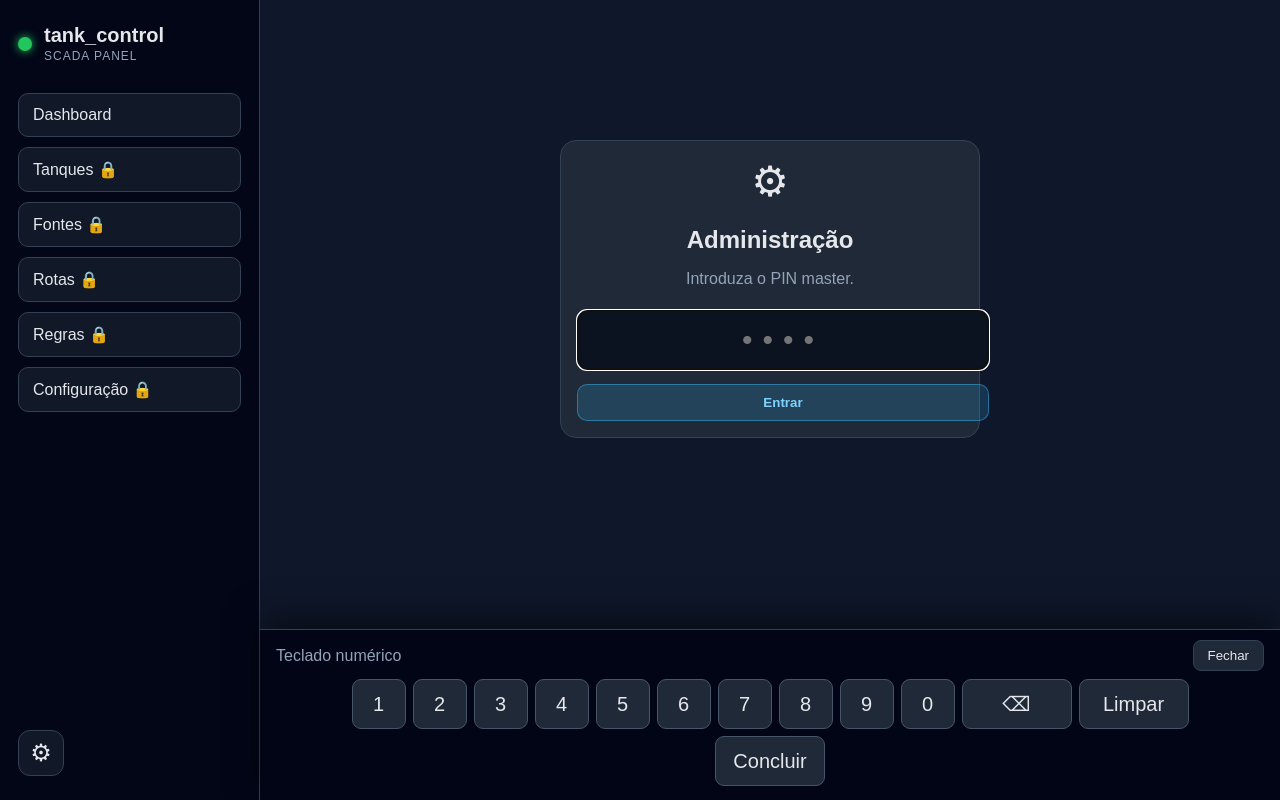
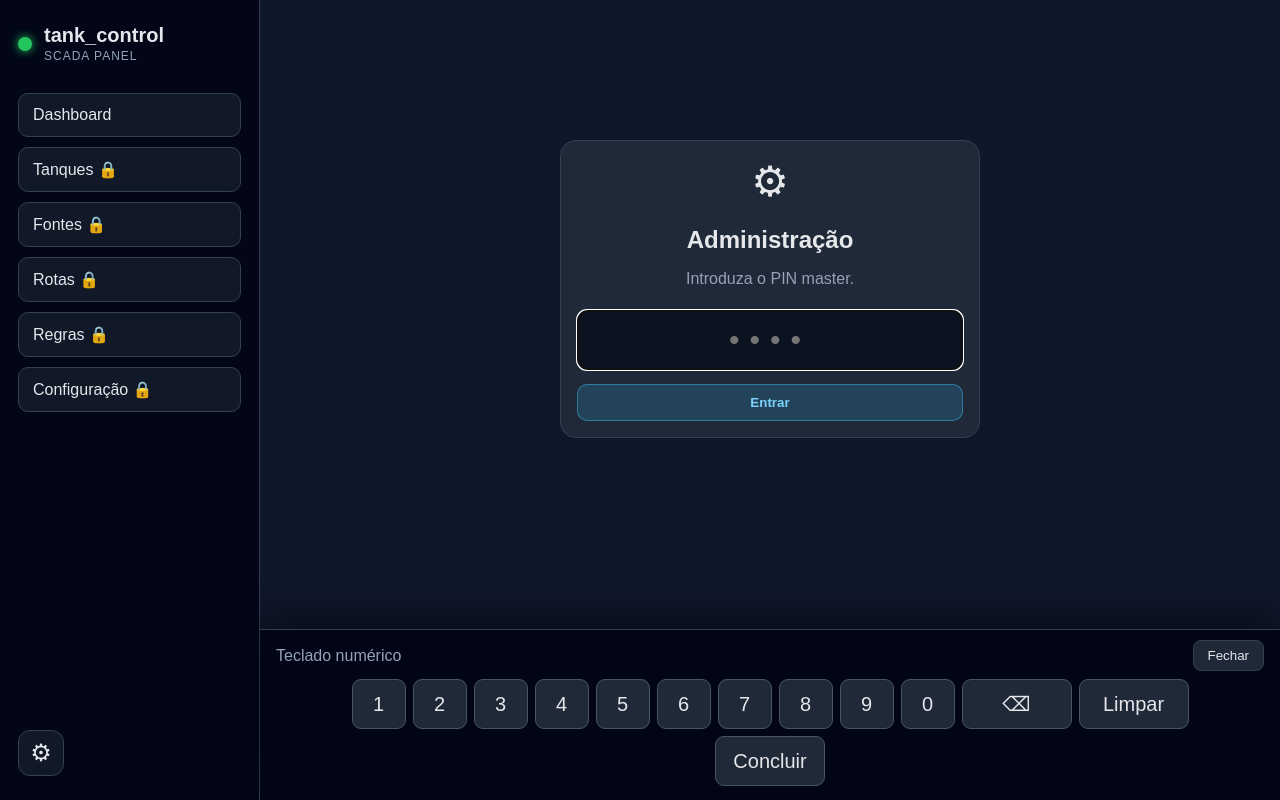
Before and after one commit to ViCor44/tank_control, a Flask app: page /master-login in a window 1280 px wide. Run offline with Flask 3, Linux system fonts and the light colour scheme; data that the repository does not hold is empty.

Commit message:
fix: constrain master PIN field layout

```diff
--- a/static/css/app.css
+++ b/static/css/app.css
@@ -43,11 +43,12 @@ body {
 .gear-popover a:hover, .gear-popover button:hover { background: var(--panel-2); color: var(--blue); }
 .gear-popover form { margin: 0; }
 .auth-shell { flex: 1; display: grid; place-items: center; }
-.auth-card { width: min(420px, 100%); text-align: center; padding: 32px; }
+.auth-card { width: min(420px, 100%); min-width: 0; overflow: hidden; text-align: center; padding: 32px; }
 .auth-icon { font-size: 42px; }
 .auth-card h2 { margin-bottom: 8px; }
 .auth-card p, .muted { color: var(--muted); }
-.pin-form { display: grid; gap: 14px; margin-top: 22px; }
+.pin-form { display: grid; width: 100%; min-width: 0; gap: 14px; margin-top: 22px; }
+.pin-form input, .pin-form button { display: block; width: 100%; min-width: 0; max-width: 100%; }
 .pin-form input { text-align: center; font-size: 30px; letter-spacing: 10px; }
 .pin-form input, .form-grid label input, .user-actions input { background: #0b1220; color: var(--text); border: 1px solid var(--line); border-radius: 10px; padding: 12px; }
 .form-grid label { display: flex; flex-direction: column; gap: 8px; color: var(--muted); }
--- a/templates/base.html
+++ b/templates/base.html
@@ -4,7 +4,7 @@
   <meta charset="utf-8">
   <meta name="viewport" content="width=device-width, initial-scale=1">
   <title>{% block title %}tank_control{% endblock %}</title>
-  <link rel="stylesheet" href="{{ url_for('static', filename='css/app.css', v='20260902-security') }}">
+  <link rel="stylesheet" href="{{ url_for('static', filename='css/app.css', v='20260902-pin-layout-2') }}">
 </head>
 <body>
   <aside class="sidebar">
```
